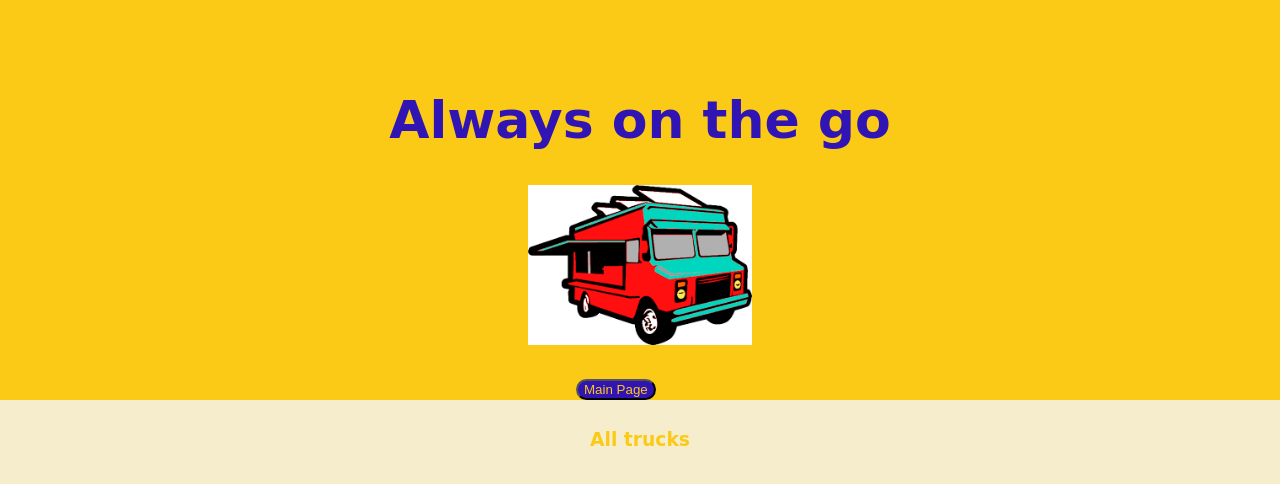
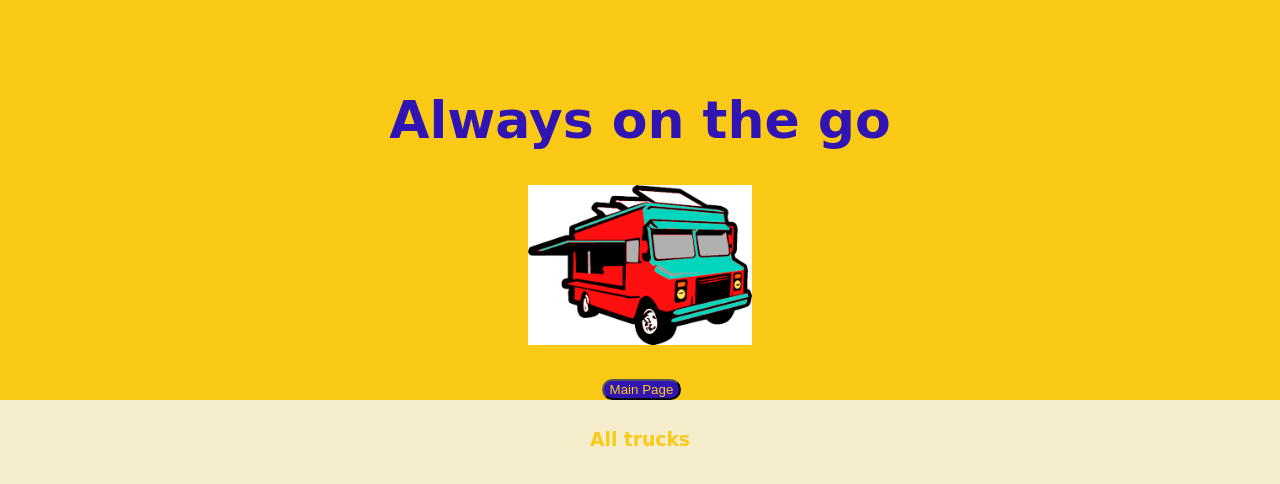
Before and after one commit to LmLutec/OntheGo-frontend, a React (Create React App) app: page /results in a window 1280 px wide. Shown: the top 484 px of the page. Built offline with nearby package versions, Linux system fonts and the light colour scheme.

Commit message:
edited left property of button.main-page to 47%

```diff
--- a/src/App.css
+++ b/src/App.css
@@ -93,7 +93,7 @@ button.main-page {
   bottom: 0px; */
   margin: 0;
   position: absolute;
-  left: 45%;
+  left: 47%;
   bottom: 50%
 }
 
```
